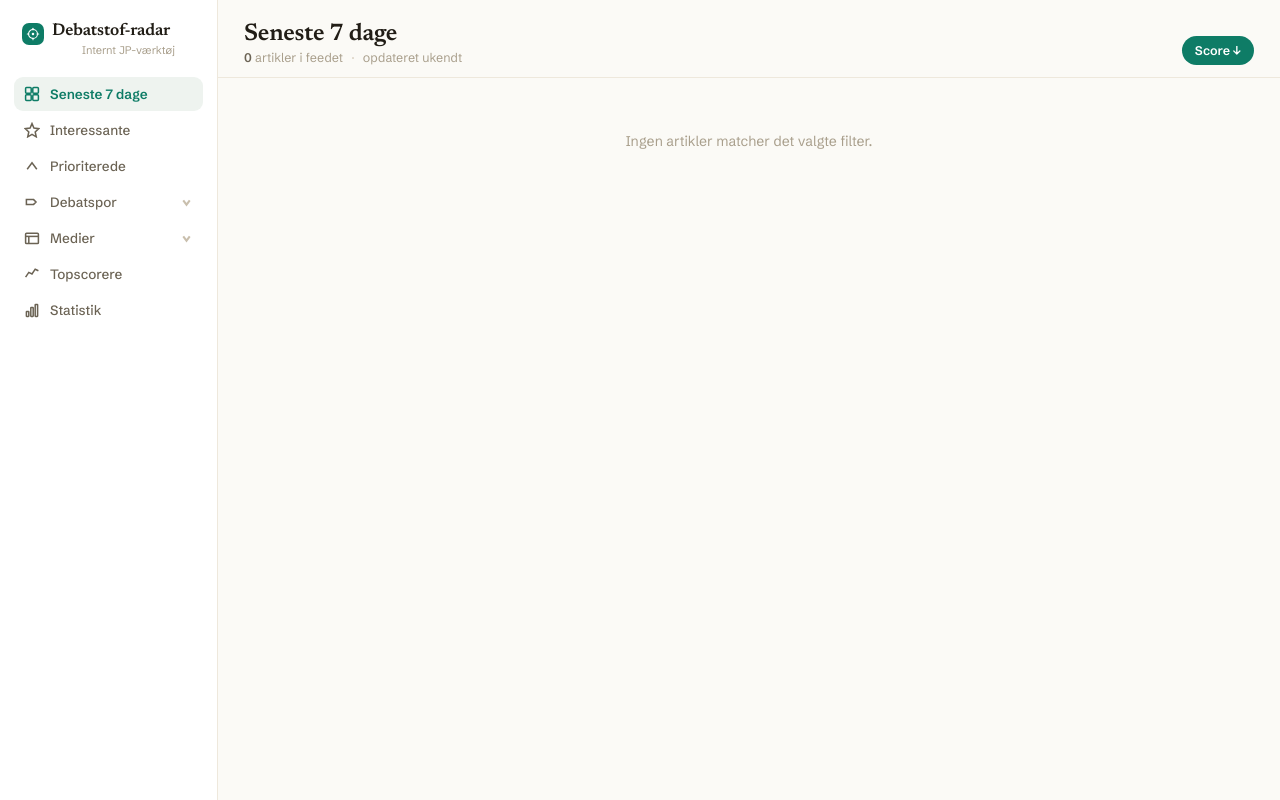
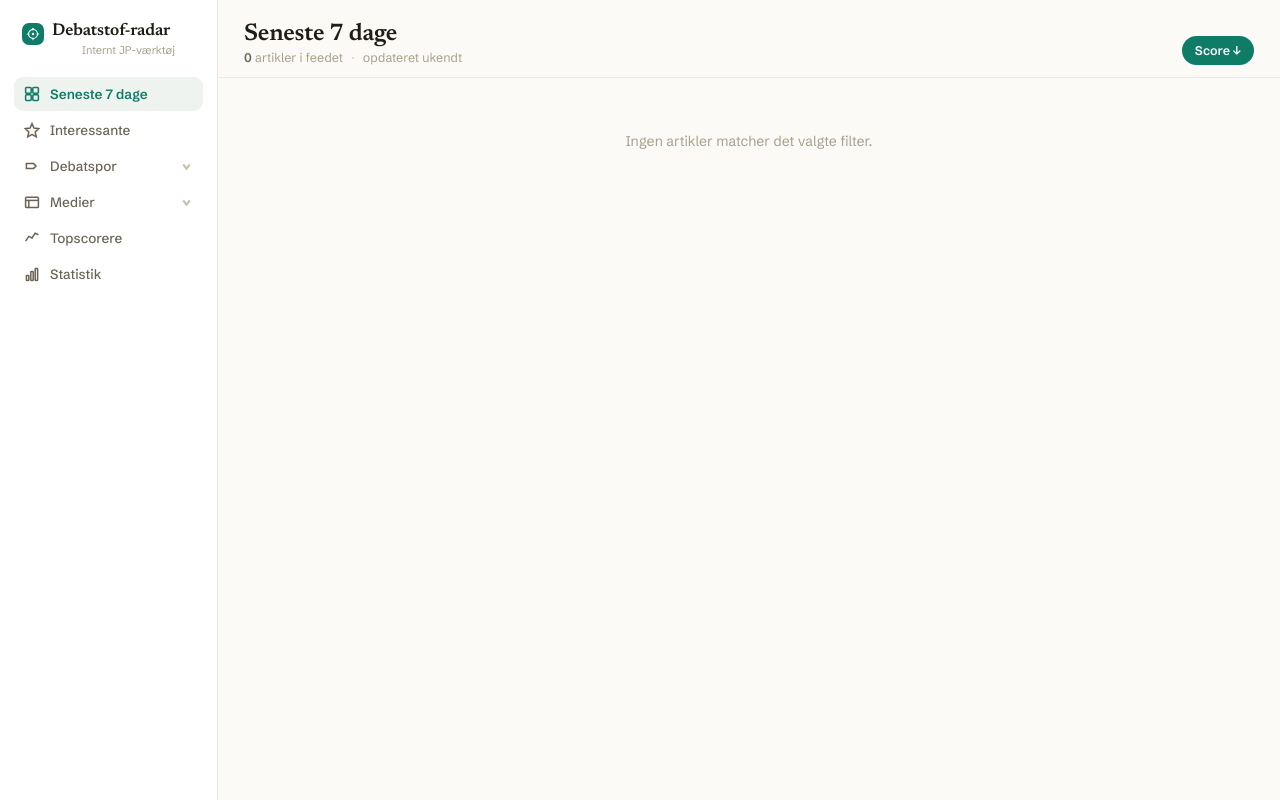
Before and after one commit to lmesben-afk/debatstof_scraper, a Flask app: page / in a window 1280 px wide. Run offline with Flask 3, Linux system fonts and the light colour scheme.

Commit message:
Små ændringer

```diff
--- a/app/app.py
+++ b/app/app.py
@@ -300,7 +300,8 @@ def format_pub_dato(value: str) -> str:
         try:
             day = int(value[8:10])
             month = int(value[5:7])
-            return f"{day}. {DANISH_MONTHS[month - 1]}"
+            year = int(value[0:4])
+            return f"{day}/{month}/{year}"
         except Exception:
             pass
 
@@ -309,8 +310,9 @@ def format_pub_dato(value: str) -> str:
         parts = value.split()
         day = int(parts[0].rstrip("."))
         month = DANISH_MONTH_NAMES.get(parts[1].lower())
+        year = int(parts[2].rstrip(",")) if len(parts) > 2 else ""
         if month:
-            return f"{day}. {DANISH_MONTHS[month - 1]}"
+            return f"{day}/{month}/{year}" if year else f"{day}/{month}"
     except Exception:
         pass
 
@@ -519,14 +521,14 @@ def topscorere():
 
 @app.route("/statistik")
 def statistik():
-    from db.database import get_stats, get_count_by_source
+    from db.database import get_stats, get_count_by_source, get_recent_korsler
     _, articles = _load_articles()
     shared = _shared_template_vars(articles, "", "", False, "")
     return render_template(
         "statistik.html",
         stats=get_stats(),
         count_by_source=get_count_by_source(),
-        recent_korsler=[],
+        recent_korsler=get_recent_korsler(),
         nav_active="statistik",
         **shared,
     )
--- a/app/templates/base.html
+++ b/app/templates/base.html
@@ -52,16 +52,7 @@
         </a>
       </li>
 
-      <li>
-        <a href="/?level=prioriteret" class="nav-item {% if nav_active == 'prioriterede' %}nav-active{% endif %}">
-          <svg class="nav-icon" viewBox="0 0 20 20" fill="none" stroke="currentColor" stroke-width="1.9">
-            <polyline points="4,14 10,6 16,14"/>
-          </svg>
-          Prioriterede
-        </a>
-      </li>
-
-      <li class="nav-group">
+<li class="nav-group">
         <details {% if nav_active == 'debatspor' %}open{% endif %}>
           <summary class="nav-item nav-summary {% if nav_active == 'debatspor' %}nav-active{% endif %}">
             <svg class="nav-icon" viewBox="0 0 20 20" fill="none" stroke="currentColor" stroke-width="1.9">
--- a/app/templates/statistik.html
+++ b/app/templates/statistik.html
@@ -65,7 +65,10 @@
       <tbody>
         {% for k in recent_korsler %}
         <tr>
-          <td class="mono">{{ k.korsel_tidspunkt[:16] | replace("T", " ") }}</td>
+          {% set ts = k.korsel_tidspunkt %}
+          {% set dato = ts[8:10].lstrip('0') + '/' + ts[5:7].lstrip('0') + '/' + ts[0:4] %}
+          {% set tid = ts[11:16] if ts|length > 10 else '' %}
+          <td class="mono">{{ dato }}{% if tid %} {{ tid }}{% endif %}</td>
           <td>
             <span class="korsel-status korsel-{{ k.status | lower }}">{{ k.status }}</span>
           </td>
```
